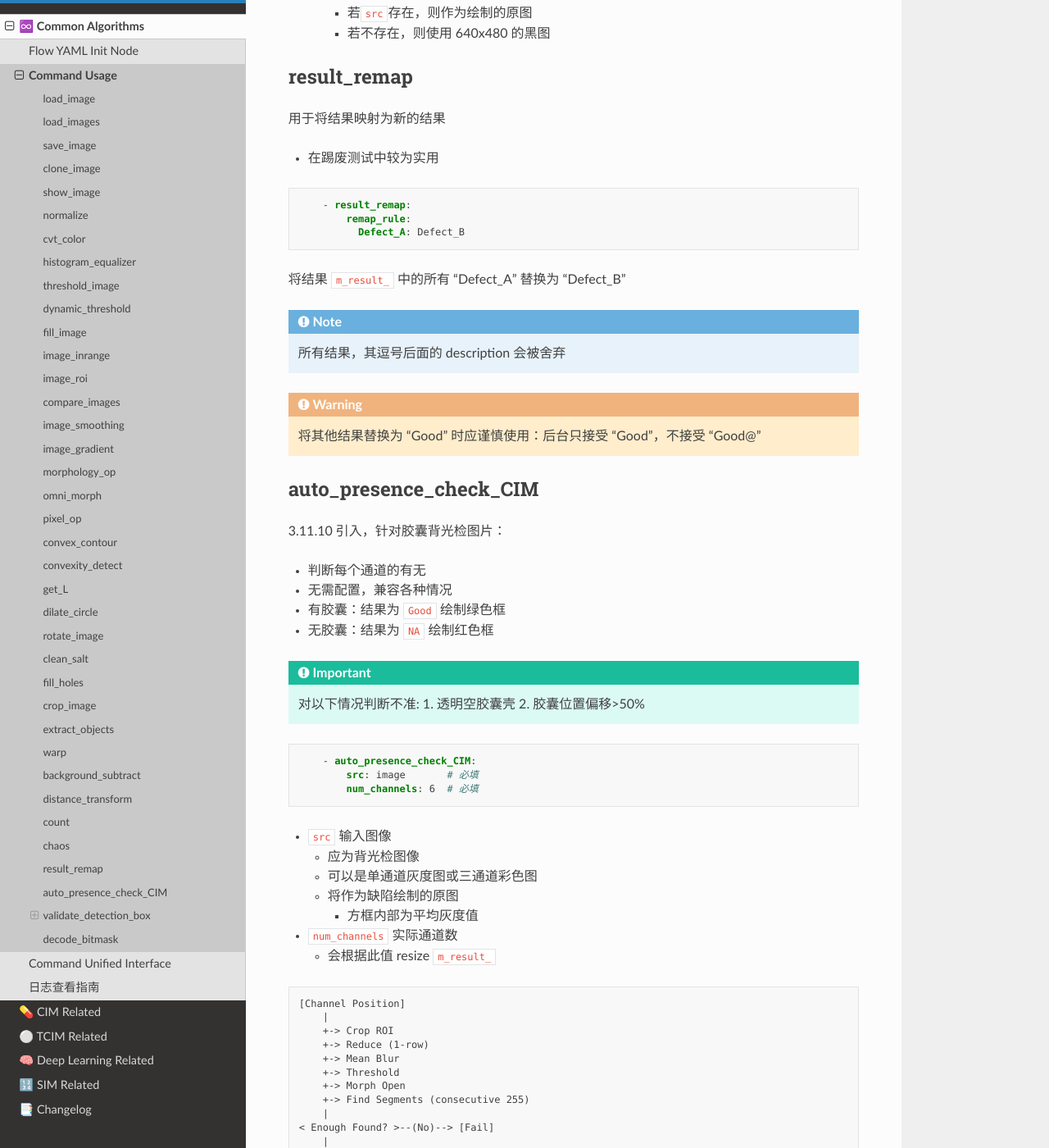
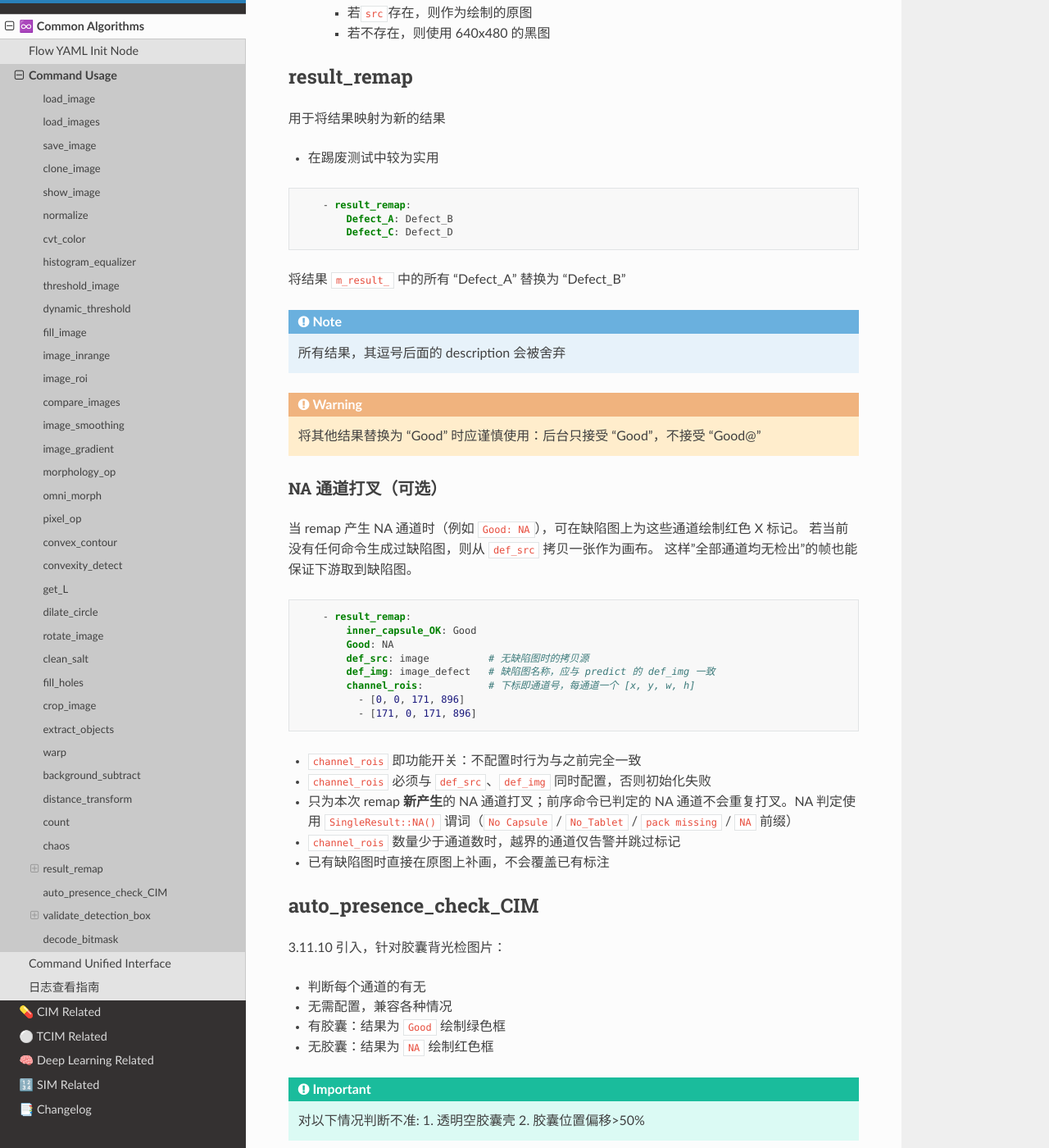
Before and after one commit to pejoypan/aczn-algo-docs, a Sphinx documentation site: the page built from docs/source/common/command-docs.md, in a window 1280 px wide and 1400 px high, scrolled down 15706 px. Shown: the whole window at 82% size. Built offline with Sphinx 7.4.7 and the Read the Docs theme 3.1.0, drawn with Linux system fonts in a browser that asks for light colours.

Commit message:
update docs

````diff
--- a/docs/source/common/command-docs.md
+++ b/docs/source/common/command-docs.md
@@ -691,8 +691,8 @@ tablet:
 
 ```yaml
     - result_remap:
-        remap_rule:
-          Defect_A: Defect_B
+        Defect_A: Defect_B
+        Defect_C: Defect_D
 ```
 
 将结果 `m_result_` 中的所有 "Defect_A" 替换为 "Defect_B"
@@ -704,6 +704,29 @@ tablet:
 ```{warning}
 将其他结果替换为 "Good" 时应谨慎使用：后台只接受 "Good"，不接受 "Good@"
 ```
+
+### NA 通道打叉（可选）
+
+当 remap 产生 NA 通道时（例如 `Good: NA`），可在缺陷图上为这些通道绘制红色 X 标记。
+若当前没有任何命令生成过缺陷图，则从 `def_src` 拷贝一张作为画布。
+这样"全部通道均无检出"的帧也能保证下游取到缺陷图。
+
+```yaml
+    - result_remap:
+        inner_capsule_OK: Good
+        Good: NA
+        def_src: image          # 无缺陷图时的拷贝源
+        def_img: image_defect   # 缺陷图名称，应与 predict 的 def_img 一致
+        channel_rois:           # 下标即通道号，每通道一个 [x, y, w, h]
+          - [0, 0, 171, 896]
+          - [171, 0, 171, 896]
+```
+
+- `channel_rois` 即功能开关：不配置时行为与之前完全一致
+- `channel_rois` 必须与 `def_src`、`def_img` 同时配置，否则初始化失败
+- 只为本次 remap **新产生**的 NA 通道打叉；前序命令已判定的 NA 通道不会重复打叉。NA 判定使用 `SingleResult::NA()` 谓词（`No Capsule` / `No_Tablet` / `pack missing` / `NA` 前缀）
+- `channel_rois` 数量少于通道数时，越界的通道仅告警并跳过标记
+- 已有缺陷图时直接在原图上补画，不会覆盖已有标注
 
 ## auto_presence_check_CIM
 
````
Also changed, not shown: docs/source/deeplearning/predict-command-tutorial.md (+8 -0 lines).
